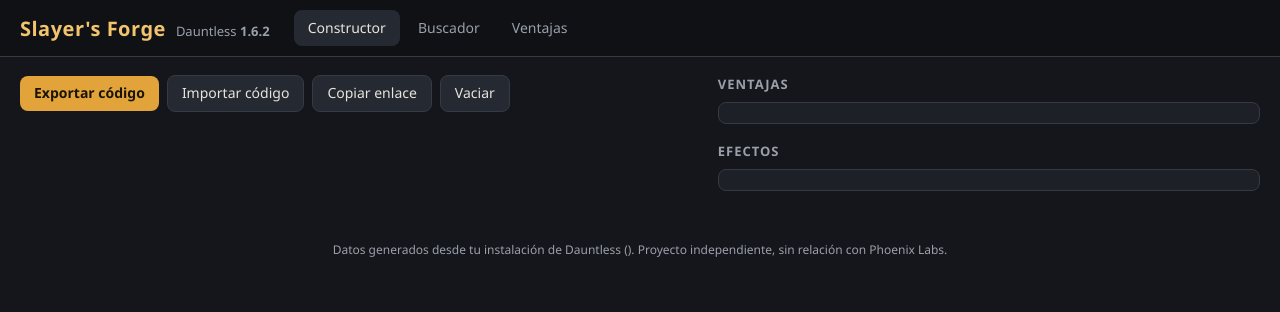
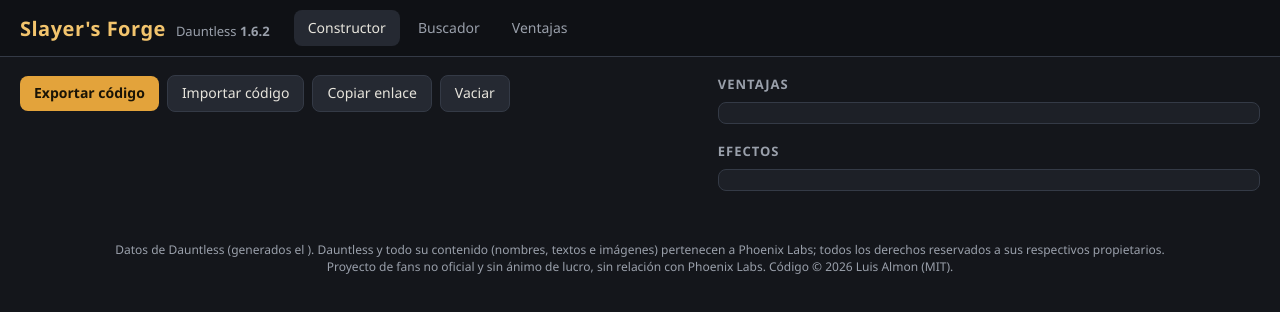
Before and after one commit to luisalmon/slayers-forge-162, a plain HTML site: page web/index.html in a window 1280 px wide. Drawn offline with Linux system fonts and the light colour scheme; a script that the page names is missing.

Commit message:
README general para las ramas, enlace a la web y aviso legal
- Enlace a la web publicada y seccion Ramas (main: codigo; gh-pages: web con
  datos e iconos).
- Licencia y aviso legal: el codigo es MIT; Dauntless y su contenido son de
  Phoenix Labs y sus titulares, todos los derechos reservados; proyecto de fans
  no oficial y sin animo de lucro; retirada de contenido a peticion.
- Pie de la web y LICENSE con el mismo aviso.

```diff
--- a/web/index.html
+++ b/web/index.html
@@ -93,8 +93,9 @@
 </dialog>
 
 <footer class="pie">
-  Datos generados desde tu instalación de Dauntless <span id="pie-version"></span> (<span id="pie-fecha"></span>).
-  Proyecto independiente, sin relación con Phoenix Labs.
+  Datos de Dauntless <span id="pie-version"></span> (generados el <span id="pie-fecha"></span>).
+  Dauntless y todo su contenido (nombres, textos e imágenes) pertenecen a Phoenix Labs; todos los derechos reservados a sus respectivos propietarios.<br>
+  Proyecto de fans no oficial y sin ánimo de lucro, sin relación con Phoenix Labs. Código © 2026 Luis Almon (MIT).
 </footer>
 
 <script src="datos/datos.js"></script>
```
Also changed, not shown: 2 other files.
